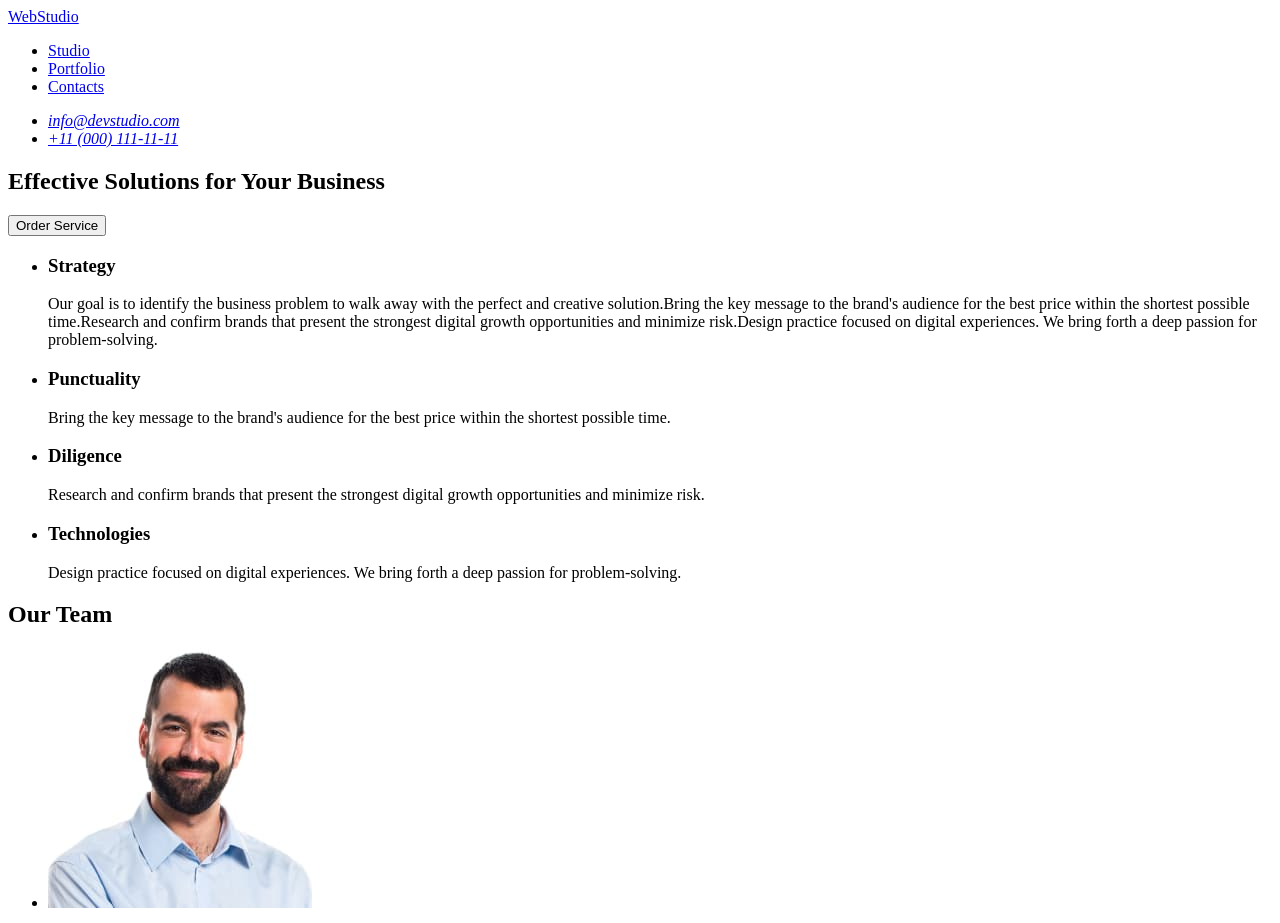
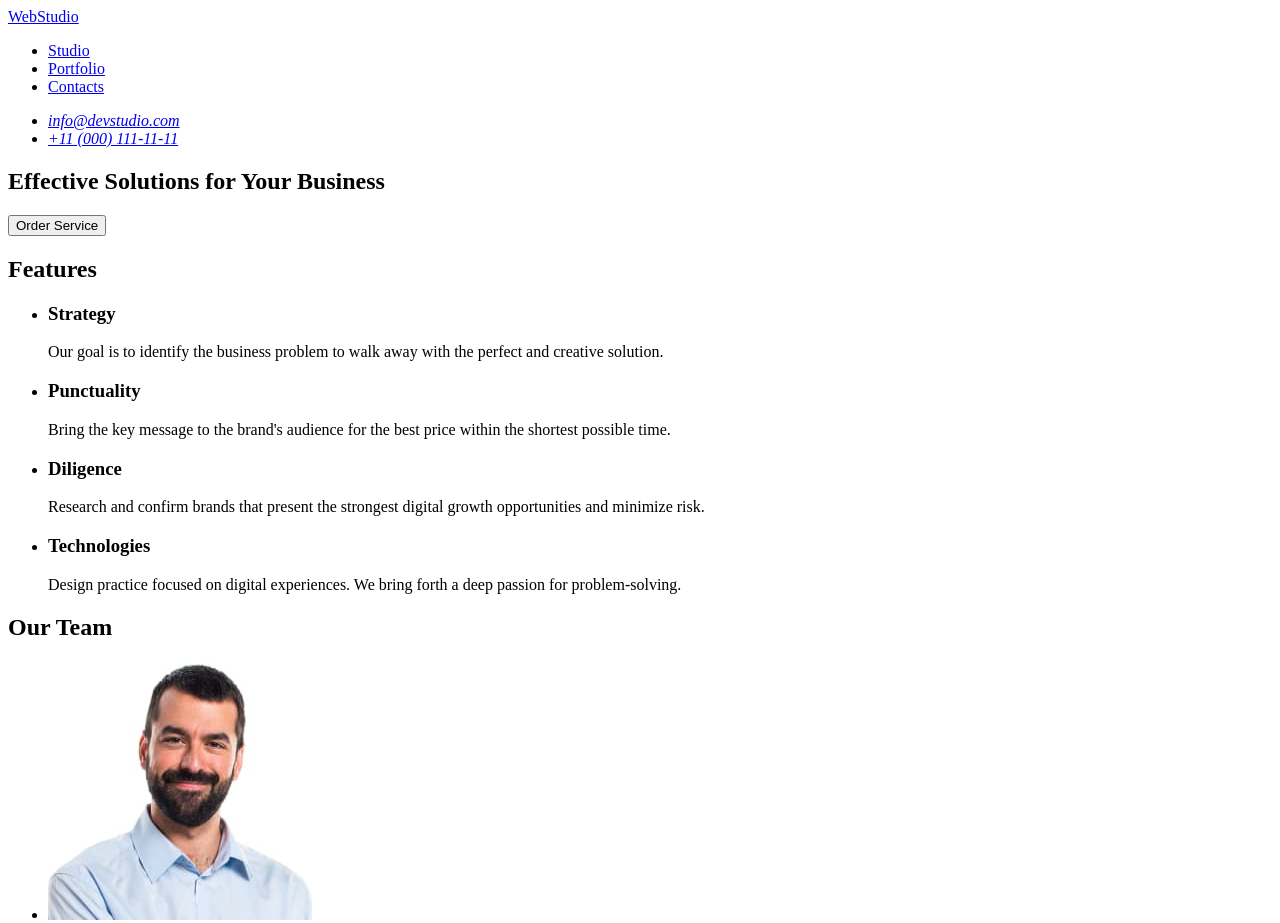
Before and after one commit to DariaSmyk/goit-markup-hw-01, a plain HTML site: page index.html in a window 1280 px wide. Shown: the top 923 px of the page. Drawn offline with Linux system fonts and the light colour scheme.

Commit message:
add changes

```diff
--- a/index.html
+++ b/index.html
@@ -19,7 +19,7 @@
       <address>
         <ul>
           <li><a href="mailto:info@devstudio.com">info@devstudio.com</a></li>
-          <li><a href="tel:+11000111-11-11">+11 (000) 111-11-11</a></li>
+          <li><a href="tel:+110001111111">+11 (000) 111-11-11</a></li>
         </ul>
       </address>
     </header>
@@ -34,17 +34,13 @@
       <!-- #endregion hero -->
       <!-- #region section 1 -->
       <section>
+        <h2>Features</h2>
         <ul>
           <li>
             <h3>Strategy</h3>
             <p>
               Our goal is to identify the business problem to walk away with the
-              perfect and creative solution.Bring the key message to the brand's
-              audience for the best price within the shortest possible
-              time.Research and confirm brands that present the strongest
-              digital growth opportunities and minimize risk.Design practice
-              focused on digital experiences. We bring forth a deep passion for
-              problem-solving.
+              perfect and creative solution.
             </p>
           </li>
           <li>
```
